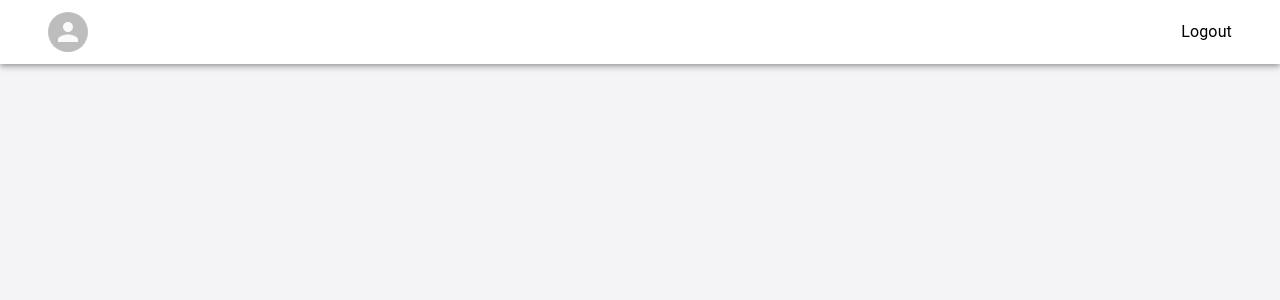
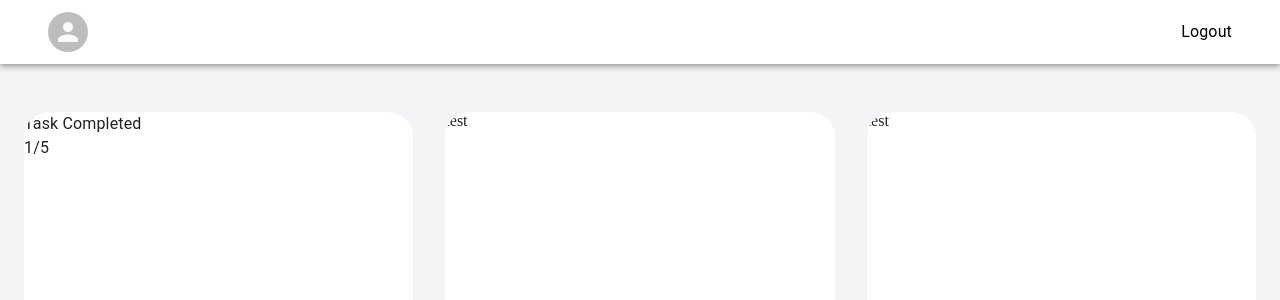
Before and after one commit to ampangboy/todo-app, a React (Create React App) app in the folder client/: page /dashboard in a window 1280 px wide. Shown: the top 300 px of the page. Built offline with nearby package versions, Linux system fonts and the light colour scheme.

Commit message:
add the top card on dashboard

```diff
--- /dev/null
+++ b/client/src/components/taskCompleted.js
@@ -0,0 +1,14 @@
+import { Typography } from "@material-ui/core";
+
+function TaskCompleted() {
+  return (
+    <>
+      <Typography>Task Completed</Typography>
+      <Typography display="inline">1</Typography>
+      <Typography display="inline">/</Typography>
+      <Typography display="inline">5</Typography>
+    </>
+  );
+}
+
+export default TaskCompleted;
--- /dev/null
+++ b/client/src/components/topCard.js
@@ -0,0 +1,28 @@
+import { Card, makeStyles } from "@material-ui/core";
+import PropTypes from "prop-types";
+
+const useStyles = makeStyles({
+  card: {
+    marginTop: "3rem",
+    width: "100%",
+    height: "250px",
+    borderRadius: "25px",
+  },
+});
+
+function TopCard({ children }) {
+  const classes = useStyles();
+
+  return (
+    <Card className={classes.card} elevation={0}>
+      {children}
+    </Card>
+  );
+}
+
+TopCard.propTypes = PropTypes.oneOfType([
+  PropTypes.arrayOf(PropTypes.node),
+  PropTypes.node,
+]).isRequired;
+
+export default TopCard;
--- a/client/src/pages/dashboard.js
+++ b/client/src/pages/dashboard.js
@@ -1,9 +1,43 @@
+import { makeStyles, Container, Grid } from "@material-ui/core";
 import Header from "../components/header";
+import TopCard from "../components/topCard";
+import TaskCompleted from "../components/taskCompleted";
+
+const useStyles = makeStyles({
+  container: {
+    display: "flex",
+    alignItems: "center",
+  },
+  topDashboardContainer: {
+    gridTemplateColumns: "repeat(auto-fit, minmax(320px, 1fr))",
+    gap: "2rem",
+    display: "grid",
+    width: "100%",
+    justifyItems: "center",
+  },
+});
 
 function Dashboard() {
+  const classes = useStyles();
+  // display: grid;
+  // grid-template-columns: repeat(auto-fit, minmax(320px, 1fr));
+  // grid-gap: 1rem;
   return (
     <>
       <Header />
+      <Container maxWidth="xl" className={classes.container}>
+        <Grid className={classes.topDashboardContainer}>
+          <TopCard>
+            <TaskCompleted />
+          </TopCard>
+          <TopCard>
+            <div>test</div>
+          </TopCard>
+          <TopCard>
+            <div>test</div>
+          </TopCard>
+        </Grid>
+      </Container>
     </>
   );
 }
```
